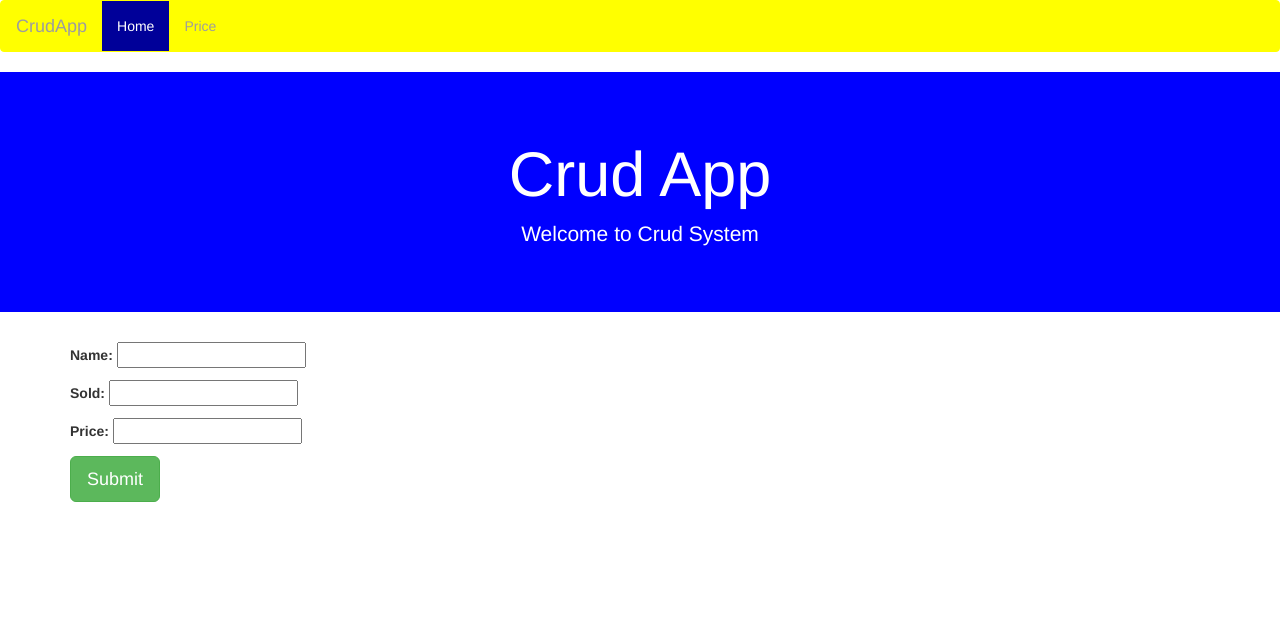
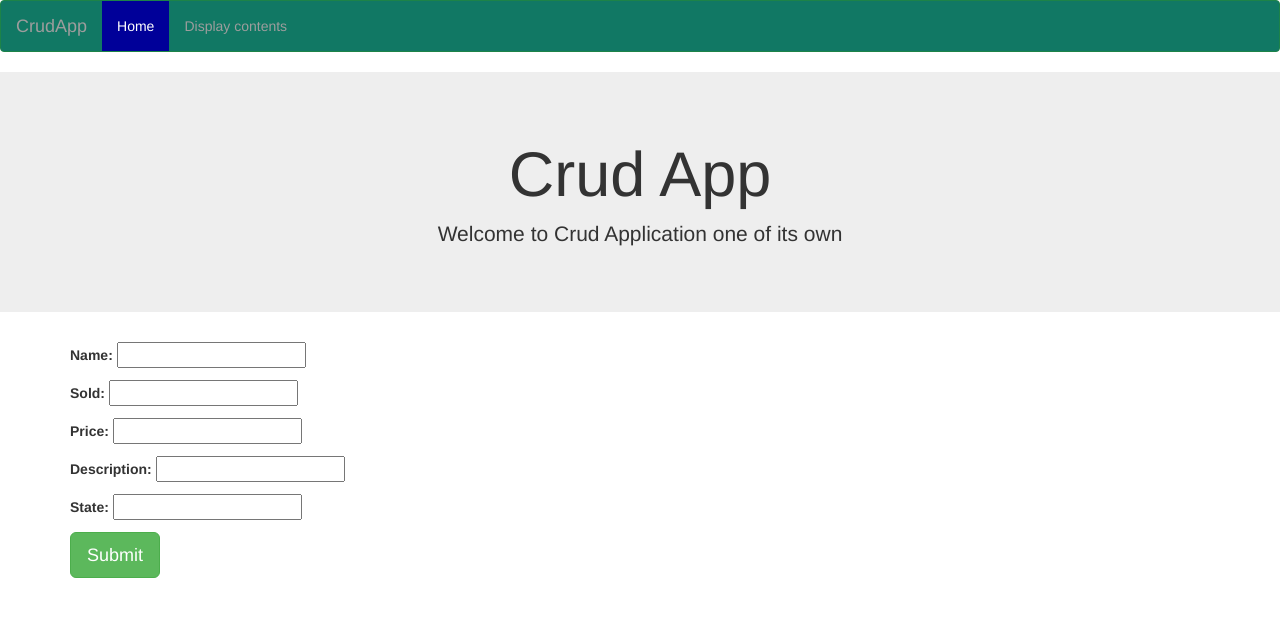
Before and after one commit to RepoThoughts/basics, a Django app: page / in a window 1280 px wide. Shown: the top 617 px of the page. Run offline with Django 3.2, Linux system fonts and the light colour scheme; some libraries are stand-ins or nearby versions.

Commit message:
modified few files

```diff
--- a/basics/basics/urls.py
+++ b/basics/basics/urls.py
@@ -17,7 +17,7 @@ from django.conf.urls import url,include
 from django.contrib import admin
 
 urlpatterns = [
-    url(r'^$',include('crud.urls')),
-    url(r'^crud/',include('crud.urls')),
+    url(r'^$', include('crud.urls')),
+    url(r'^crud/', include('crud.urls')),
     url(r'^admin/', admin.site.urls),
 ]
--- a/basics/crud/models.py
+++ b/basics/crud/models.py
@@ -10,12 +10,17 @@ class Purchases(models.Model):
     name = models.CharField(max_length=50)
     sold = models.IntegerField()
     price = models.DecimalField(max_length=7, decimal_places=2, max_digits=10)
+    description = models.CharField(max_length=25)
+    state = models.CharField(max_length=25)
 
     def __str__(self):
-        return str(self.item_unique) + "," + self.name + "," + str(self.sold) + "," + str(self.price)
+        return str(self.item_unique) + "," + self.name + "," + str(self.sold) + "," + str(self.price) \
+               + "," + self.description + "," + self.state
 
 
 class PurchasesForms(forms.Form):
     name = forms.CharField(max_length=50)
     sold = forms.IntegerField()
     price = forms.DecimalField(max_digits=10, decimal_places=2)
+    description = forms.CharField(max_length=25)
+    state = forms.CharField(max_length=25)
--- a/basics/crud/templates/crud/index.html
+++ b/basics/crud/templates/crud/index.html
@@ -2,22 +2,21 @@
 <html lang="en">
 <head>
     <meta charset="UTF-8">
-    <title>Title</title>
+    <title>Home</title>
     <link href="https://maxcdn.bootstrapcdn.com/bootstrap/3.3.7/css/bootstrap.min.css" rel="stylesheet" type="text/css">
     <style type="text/css">
         .navbar-inverse {
-        background-color: yellow;
-    border-color: yellow;
+        background-color: #117864 ;
+    border-color: #1d8348;
 }
         .navbar-inverse .navbar-nav>.active>a{
             background-color: #000099;
         }
-        .navbar-inverse .navbar-nav>.active>a:hover{
-            background-color: #0000ff;
+
         }
         .jumbotron{
-            background-color:#0000ff;
-            color:white;
+            background-color: #884ea0;
+            color:black;
         }
         </style>
 </head>
@@ -29,14 +28,15 @@
         </div>
         <ul class="nav navbar-nav">
           <li class="active"><a href="">Home</a></li>
-          <li><a href="/crud/retrieve/">Price</a></li>
+          <li><a href="/crud/retrieve/">Display contents</a></li>
         </ul>
       </div>
     </nav>
     <div class="jumbotron">
       <h1 class="text-center">Crud App</h1>
-      <p class="text-center">Welcome to Crud System</p>
+      <p class="text-center">Welcome to Crud Application one of its own</p>
     </div>
+
     <div class="container">
         <form action="" method="post">
             {% csrf_token %}
```
Also changed, not shown: 11 other files.
